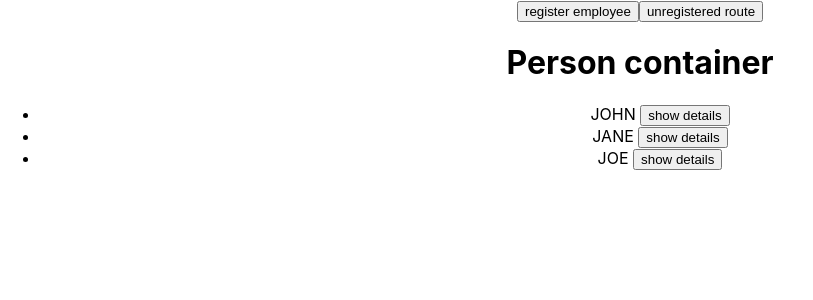
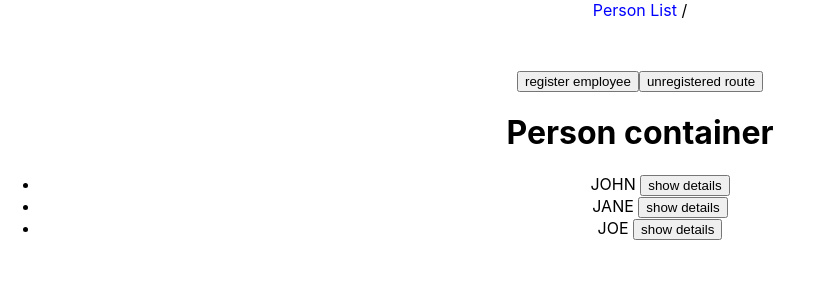
Before and after one commit to gabrielmendes98/react-di, a React (Create React App) app: page /404 in a window 1280 px wide. Shown: the top 300 px of the page, without its empty margins (0-813 px from the left). Built offline with nearby package versions, Linux system fonts and the light colour scheme.

Commit message:
feat: create breadcrumbs

```diff
--- a/src/App.js
+++ b/src/App.js
@@ -1,4 +1,5 @@
 import './App.css';
+import { Breadcrumb } from './features/breadcrumb';
 import { RouteProvider } from './routes';
 import { Router } from './routes/router';
 
@@ -6,6 +7,7 @@ function App() {
   return (
     <div className="App">
       <RouteProvider>
+        <Breadcrumb />
         <Router />
       </RouteProvider>
     </div>
--- /dev/null
+++ b/src/features/breadcrumb/index.tsx
@@ -0,0 +1,19 @@
+import { useRoute } from '../../routes';
+import './style.css';
+
+export const Breadcrumb = () => {
+  const { stack } = useRoute();
+
+  return (
+    <div className="container">
+      {stack.map((route, index) => (
+        <>
+          <span className="link" key={index}>
+            {route.title}
+          </span>
+          <span> / </span>
+        </>
+      ))}
+    </div>
+  );
+};
--- /dev/null
+++ b/src/features/breadcrumb/style.css
@@ -0,0 +1,8 @@
+.container {
+  margin-bottom: 50px;
+}
+
+.link {
+  cursor: pointer;
+  color: blue;
+}
```
